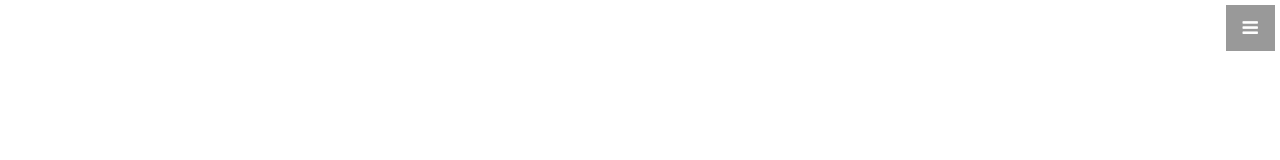
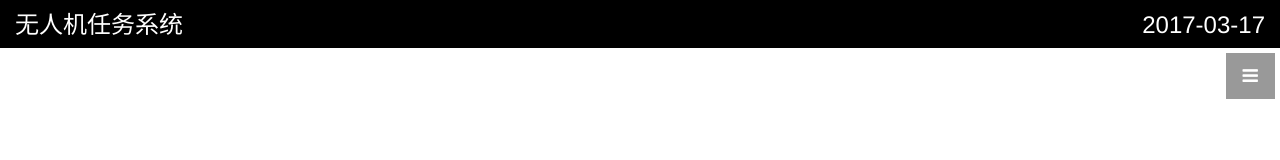
Before and after one commit to helyao/apollo, a plain HTML site: page app/static/demo.html in a window 1280 px wide. Drawn offline with Linux system fonts and the light colour scheme.

Commit message:
add demo title

```diff
--- a/app/static/css/simple-sidebar.css
+++ b/app/static/css/simple-sidebar.css
@@ -6,6 +6,13 @@
 
  body {
     overflow-x: hidden;
+ }
+
+ #title {
+	 height: 48px;
+	 width: 100%;
+	 background-color: black;
+	 position: fixed;
  }
 
 /* Toggle Styles */
@@ -23,6 +30,7 @@
 }
 
 #sidebar-wrapper {
+	margin-top: 48px;
     z-index: 1000;
     position: fixed;
     left: 250px;
@@ -72,7 +80,7 @@
 .sidebar-nav li a {
     display: block;
     text-decoration: none;
-    color: #999999;
+    color: #97FFFF;
 }
 
 .sidebar-nav li a:hover {
@@ -132,7 +140,7 @@
 #menu-toggle {
     z-index: 1;
     position: fixed;
-    top: 0;
+    top: 48px;
     right: 0;
 }
 
@@ -152,3 +160,9 @@
     color: #fff;
     background-color: rgba(0,0,0,0.7);
 }
+
+.title, .time {
+	margin-top: 8px;
+	font-size: 24px;
+	color: white;
+}
--- a/app/static/demo.html
+++ b/app/static/demo.html
@@ -17,6 +17,15 @@
 
 </head>
 <body>
+    <div id="title">
+        <div class="col-lg-2 col-md-2 col-sm-2">
+            <p class="title text-left">无人机任务系统</p>
+        </div>
+        <div class="col-lg-8 col-md-8 col-sm-8"></div>
+        <div class="col-lg-2 col-md-2 col-sm-2">
+            <p class="time text-right">2017-03-17 22:38:23</p>
+        </div>
+    </div>
     <div id="wrapper">
         <div id="sidebar-wrapper">
             <ul class="sidebar-nav">
```
